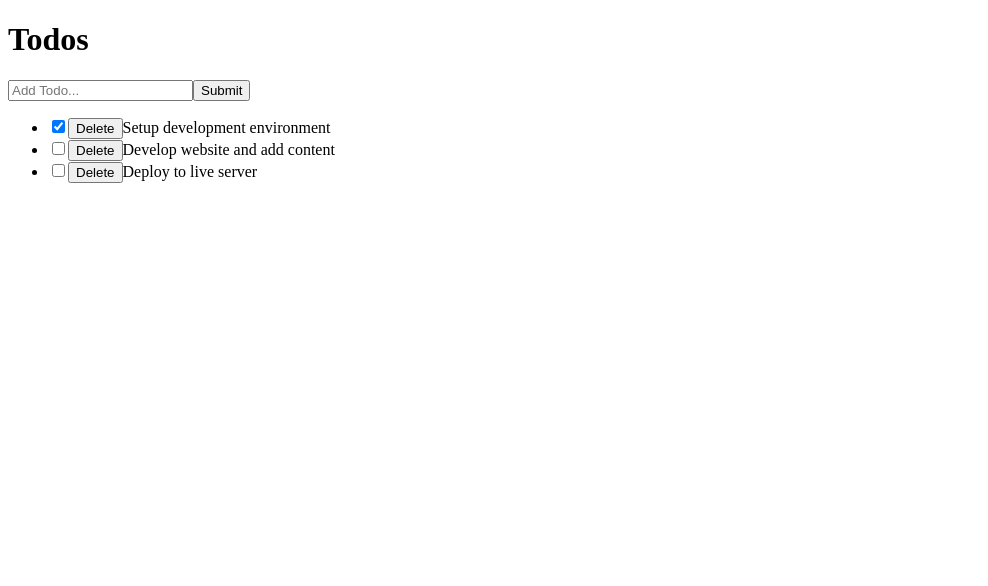
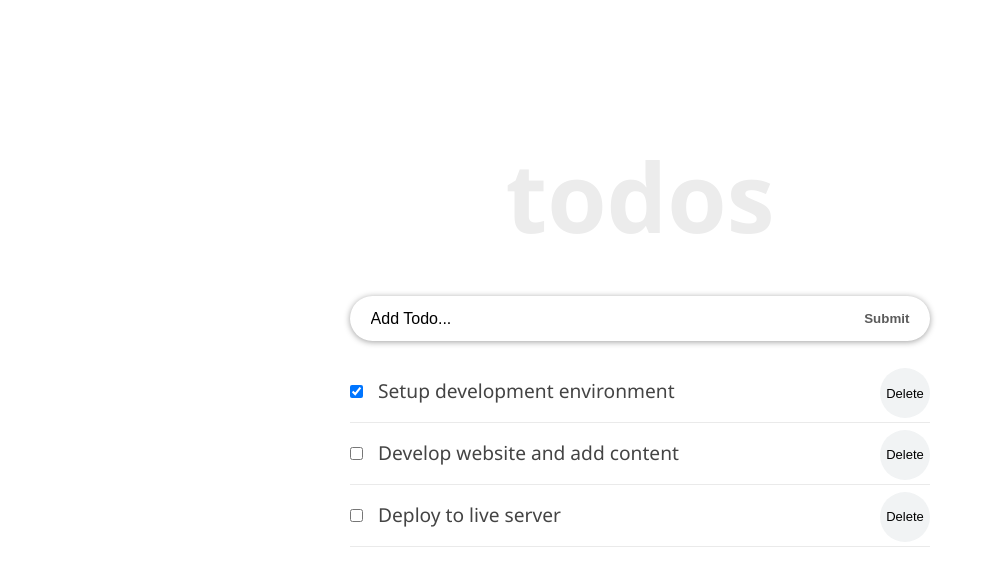
Before and after one commit to talentpachena/react-todo-app, a React (Create React App) app: page / in a window 1280 px wide. Shown: the top 586 px of the page, without its empty margins (0-988 px from the left). Built offline with nearby package versions, Linux system fonts and the light colour scheme.

Commit message:
added styling

```diff
--- a/src/App.css
+++ b/src/App.css
@@ -1,38 +1,65 @@
-.App {
-  text-align: center;
+* {
+  box-sizing: border-box;
+  margin: 0;
+  padding: 0;
 }
 
-.App-logo {
-  height: 40vmin;
-  pointer-events: none;
+body {
+  font-family: "Segoe UI", Arial, sans-serif;
+  line-height: 1.4;
+  color: #444;
+  background: #fff;
+  height: 100vh;
 }
 
-@media (prefers-reduced-motion: no-preference) {
-  .App-logo {
-    animation: App-logo-spin infinite 20s linear;
-  }
+.container {
+  display: flex;
+  flex-direction: column;
+  justify-content: center;
+  align-items: center;
+  max-width: 600px;
+  margin: 0 auto;
 }
 
-.App-header {
-  background-color: #282c34;
-  min-height: 100vh;
-  display: flex;
-  flex-direction: column;
-  align-items: center;
-  justify-content: center;
-  font-size: calc(10px + 2vmin);
-  color: white;
+.inner {
+  width: 100%;
+  padding: 8rem 10px 4rem;
 }
 
-.App-link {
-  color: #61dafb;
+.form-container {
+  width: 100%;
+  margin-bottom: 20px;
+  display: flex;
+  border-radius: calc(0.5 * 100px);
+  box-shadow: 0 1px 6px 0 rgba(0, 0, 0, 0.38);
+  justify-content: space-evenly;
 }
 
-@keyframes App-logo-spin {
-  from {
-    transform: rotate(0deg);
-  }
-  to {
-    transform: rotate(360deg);
-  }
+.input-text {
+  font-size: 1rem;
+  font-weight: 400;
+  width: 85%;
+  padding-right: 5px;
+  padding-left: 10px;
+  border-radius: calc(0.5 * 100px);
 }
+
+.input-text::placeholder {
+  color: #000;
+}
+
+.input-submit {
+  background: transparent;
+  color: #5b5b5b;
+  text-transform: capitalize;
+  cursor: pointer;
+  font-weight: 600;
+  margin-right: 10px;
+}
+
+.input-text,
+.input-submit {
+  height: 45px;
+  outline: none;
+  border: none;
+}
--- a/src/components/Header.js
+++ b/src/components/Header.js
@@ -1,9 +1,25 @@
 import React from "react"
 
 const Header = () => {
+  const headerStyle = {
+    padding: "20px 0",
+    lineHeight: "1.5em",
+  }
   return (
-    <header>
-      <h1>Todos</h1>
+    <header style={headerStyle}>
+      <h1
+        style={{
+          fontSize: "6rem",
+          fontWeight: "600",
+          marginBottom: "2rem",
+          lineHeight: "1em",
+          color: "#ececec",
+          textTransform: "lowercase",
+          textAlign: "center",
+        }}
+      >
+        Todos
+      </h1>
     </header>
   )
 }
--- a/src/components/InputTodo.js
+++ b/src/components/InputTodo.js
@@ -23,15 +23,16 @@
     };
     render() {
         return (
-            <form onSubmit={this.handleSubmit}>
+            <form onSubmit={this.handleSubmit} className="form-container">
                 <input
                     type="text"
+                    className="input-text"
                     placeholder="Add Todo..."
                     value={this.state.title}
                     name="title"
                     onChange={this.onChange}
                 />
-                <button>Submit</button>
+                <button className="input-submit">Submit</button>
             </form>
         )
     }
--- a/src/components/TodoContainer.js
+++ b/src/components/TodoContainer.js
@@ -3,6 +3,9 @@
 import Header from "./Header"
 import InputTodo from "./InputTodo"
 import { v4 as uuidv4 } from "uuid";
+
+//stylesheet
+import "../App.css"
 
 class TodoContainer extends React.Component {
     state = {
@@ -34,9 +37,9 @@
                 completed: !todo.completed,
               }
             }
-            return todo
-          }),
-        }))
+            return todo;
+          })
+        }));
     };
     // return the todos items that do not match the id that will be passed in – i.e the clicked id
     delTodo = id => {
@@ -60,7 +63,8 @@
     };
     render() {
         return (
-            <div>
+            <div className="container">
+                <div className="inner">
                   <Header />
                   <InputTodo addTodoProps={this.addTodoItem} />
                   <TodosList
@@ -69,6 +73,7 @@
                     deleteTodoProps={this.delTodo}
                   />
                 </div>
+            </div>
         )
     }
 }
--- a/src/components/TodoItem.js
+++ b/src/components/TodoItem.js
@@ -1,11 +1,14 @@
 import React from "react"
+
+import styles from "./TodoItem.module.css"
 
 class TodoItem extends React.Component {
   render() {
     return (
-        <li>
+      <li className={styles.item}>
         <input
           type="checkbox"
+          className={styles.checkbox}
           checked={this.props.todo.completed}
           onChange={() => this.props.handleChangeProps(this.props.todo.id)}
         />
--- /dev/null
+++ b/src/components/TodoItem.module.css
@@ -0,0 +1,23 @@
+.item {
+    font-size: 1.2rem;
+    list-style-type: none;
+    padding: 17px 0px;
+    border-bottom: 1px solid #eaeaea;
+  }
+
+  .checkbox {
+    margin-right: 15px;
+  }
+
+  .item button {
+    font-size: 13px;
+    background: #f1f3f4;
+    border: none;
+    cursor: pointer;
+    float: right;
+    outline: none;
+    border-radius: 100px;
+    height: 50px;
+    width: 50px;
+    margin: -10px 0 0 10px;
+  }
--- a/src/index.js
+++ b/src/index.js
@@ -3,6 +3,9 @@
 
 //component file
 import TodoContainer from "./components/TodoContainer"
+
+//stylesheet
+import "./App.css"
 
 ReactDOM.render(
   <React.StrictMode>
```
Lines whose indentation alone changed are shown as unchanged.
